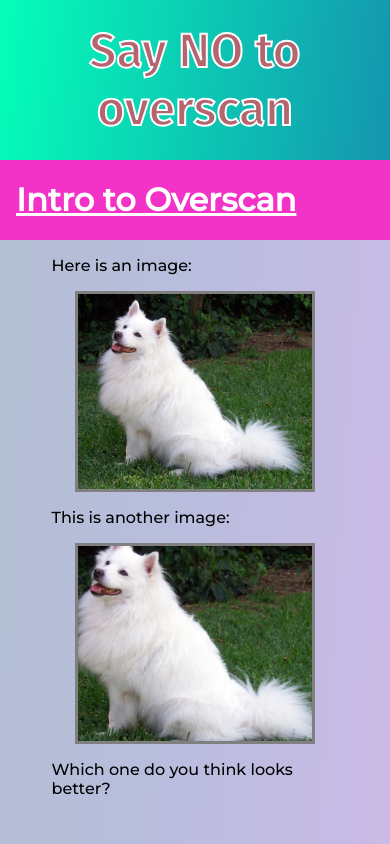
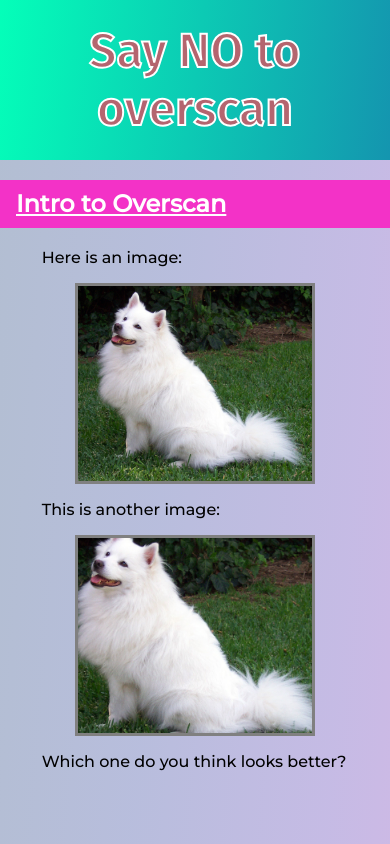
Before and after one commit to spwhittaker/no-more-overscan, a React (Create React App) app: page / in a window 390 px wide. Shown: the top 844 px of the page. Built offline with nearby package versions, Linux system fonts and the light colour scheme.

Commit message:
media queries, no overflow on Subheading

```diff
--- a/src/Components/Headings.js
+++ b/src/Components/Headings.js
@@ -26,15 +26,27 @@ export const MainHeading = styled.h1`
 `;
 export const Subheading = styled.h2`
   color: white;
-  padding: auto;
+  /* padding: 1rem 4rem 1rem 1rem;
+
   width: 100vw;
   margin-top: 0;
   margin-bottom: 0;
   margin-left: calc(50% - 50vw);
+ */
+
+  width: 95vw;
+  position: relative;
+  left: 50%;
+  right: 50%;
+  padding-left: 1rem;
+  padding-right: 5vw;
+  margin-left: -50vw;
+  margin-right: -50vw;
+
   font-weight: 700;
-  font-size: 2rem;
+  font-size: 1.5rem;
   line-height: 3rem;
   background: #f332c7;
-  padding: 1rem;
+  overflow-x: scroll;
   text-decoration: underline;
 `;
--- a/src/Components/Slider.js
+++ b/src/Components/Slider.js
@@ -50,8 +50,14 @@ const Slider = ({ height, width, className = "Slider" }) => {
 
 export const StyledSlider = styled(Slider)`
   padding: 2em;
+
   margin: 1em;
 
   border: 5px black solid;
+  @media only screen and (max-width: 500px) {
+    padding: 0.2rem;
+    margin: 0.1rem;
+    border: 2 black solid;
+  }
   border-radius: 2px;
 `;
--- a/src/index.css
+++ b/src/index.css
@@ -18,9 +18,14 @@ p {
   padding: 0 2rem;
 }
 main {
-  width: 15in;
-  max-width: 90vw;
+  width: 90vw;
+  max-width: 15in;
   margin: auto;
+}
+@media only screen and (max-width: 700px) {
+  main {
+    width: 95vw;
+  }
 }
 .App {
   margin: 0;
```
